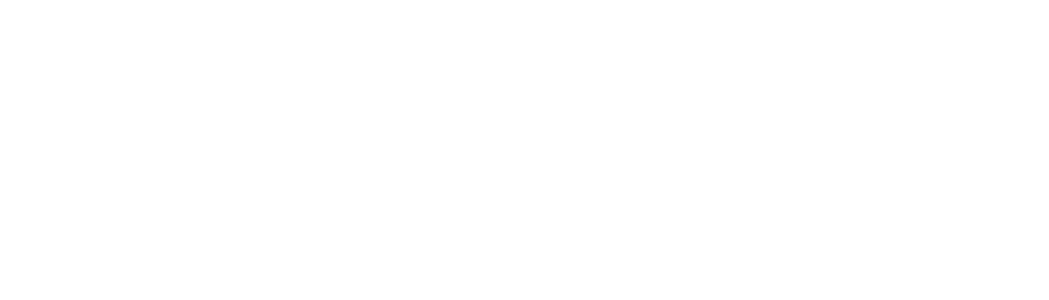
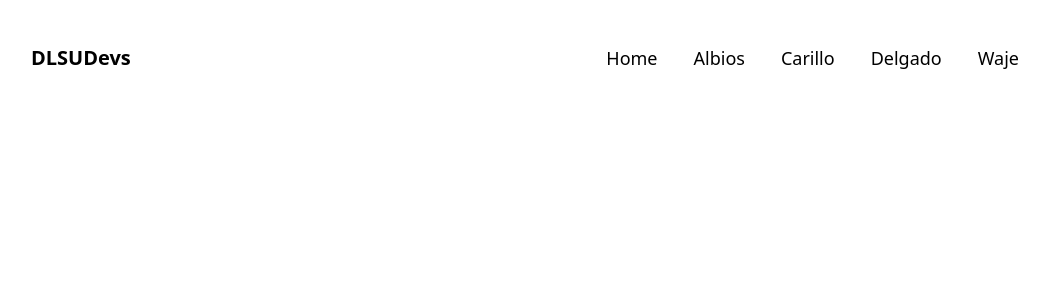
Before and after one commit to izner32/itcs111la, a Next.js app in the folder client/: page / in a window 1280 px wide. Shown: the top 300 px of the page, without its empty margins (109-1158 px from the left). Built offline with nearby package versions, Linux system fonts and the light colour scheme.

Commit message:
feat: added nav

```diff
--- a/client/src/components/Devpage/Main.tsx
+++ b/client/src/components/Devpage/Main.tsx
@@ -4,6 +4,7 @@ import Image from 'next/image';
 function Main() {
   return (
     <>
+
       <div className="bg-foggy-gray-500 flex flex-col md:flex-row p-16 justify-center">
         <div className="mx-auto md:mx-0 mb-8 md:mb-0">
           <div
--- a/client/src/components/Nav.tsx
+++ b/client/src/components/Nav.tsx
@@ -4,7 +4,28 @@ import Image from 'next/image';
 function Nav() {
   return (
     <>
-
+      <div className="px-32 py-4 sm:py-6 md:py-8 lg:py-10 lg:pb-12 text-center justify-between md:flex ">
+        <div className="text-sm sm:text-base md:text-lg lg:text-xl mr-3 mb-4 md:mb-0">
+          <a className="inline-block rounded py-1 px-3 font-bold" href="#">DLSUDevs</a>
+        </div>
+        <ul className="text-xs sm:text-sm md:text-base lg:text-lg flex justify-center">
+          <li className="mr-3">
+            <a className="inline-block rounded hover:border-gray-200 hover:bg-gray-200 py-1 px-3" href="/">Home</a>
+          </li>
+          <li className="mr-3">
+            <a className="inline-block rounded hover:border-gray-200 hover:bg-gray-200 py-1 px-3" href="/devs/albios">Albios</a>
+          </li>
+          <li className="mr-3">
+            <a className="inline-block rounded hover:border-gray-200 hover:bg-gray-200 py-1 px-3" href="/devs/carillo">Carillo</a>
+          </li>
+          <li className="mr-3">
+            <a className="inline-block rounded hover:border-gray-200 hover:bg-gray-200 py-1 px-3" href="/devs/delgado">Delgado</a>
+          </li>
+          <li className="mr-3">
+            <a className="inline-block rounded hover:border-gray-200 hover:bg-gray-200 py-1 px-3" href="/devs/waje">Waje</a>
+          </li>
+        </ul>
+      </div>
     </>
   )
 }
```
